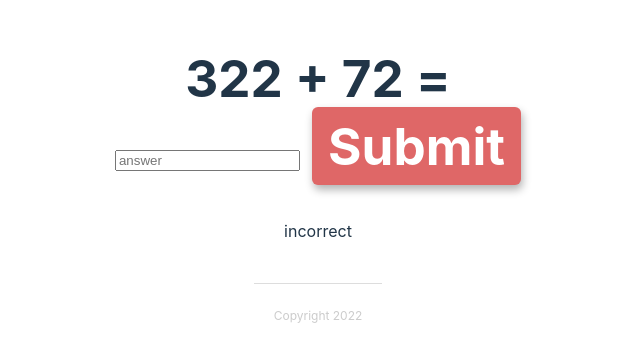
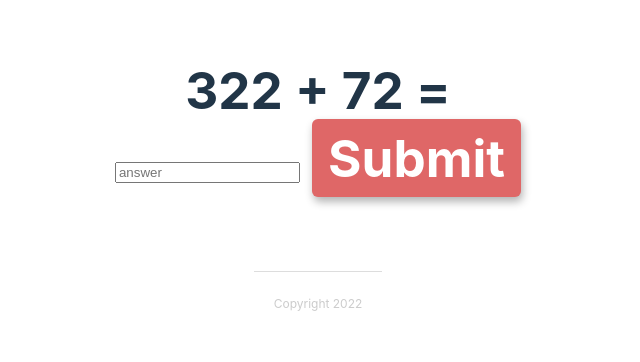
Before and after one commit to MichalKurzewski/Svelte-Math-App, a Svelte app: page / in a window 1280 px wide. Shown: the part 198-560 px from the top of the page, without its empty margins (322-962 px from the left). Built offline with nearby package versions, Linux system fonts and the light colour scheme.

Commit message:
incorrect fix

```diff
--- a/src/components/Input.svelte
+++ b/src/components/Input.svelte
@@ -3,7 +3,7 @@
 let firstNumber;
 let secondNumber;
   let result;
-  let isCorrect;
+  let isCorrect = true;
   let correctAnswers = [];
   getNewNumbers();
   function getRandomIntInclusive(min, max) {
@@ -28,6 +28,9 @@ let secondNumber;
       getNewNumbers();
       result=undefined;
     }
+    else{
+      isCorrect = false;
+    }
   }
 </script>
 
@@ -42,9 +45,7 @@ let secondNumber;
       <Button type="submit">Submit</Button>
     </form>
   </h1>
-  {#if isCorrect}
-    <div>correct</div>
-  {:else if !isCorrect}
+  {#if !isCorrect}
     <div>incorrect</div>
   {/if}
 </span>
```
